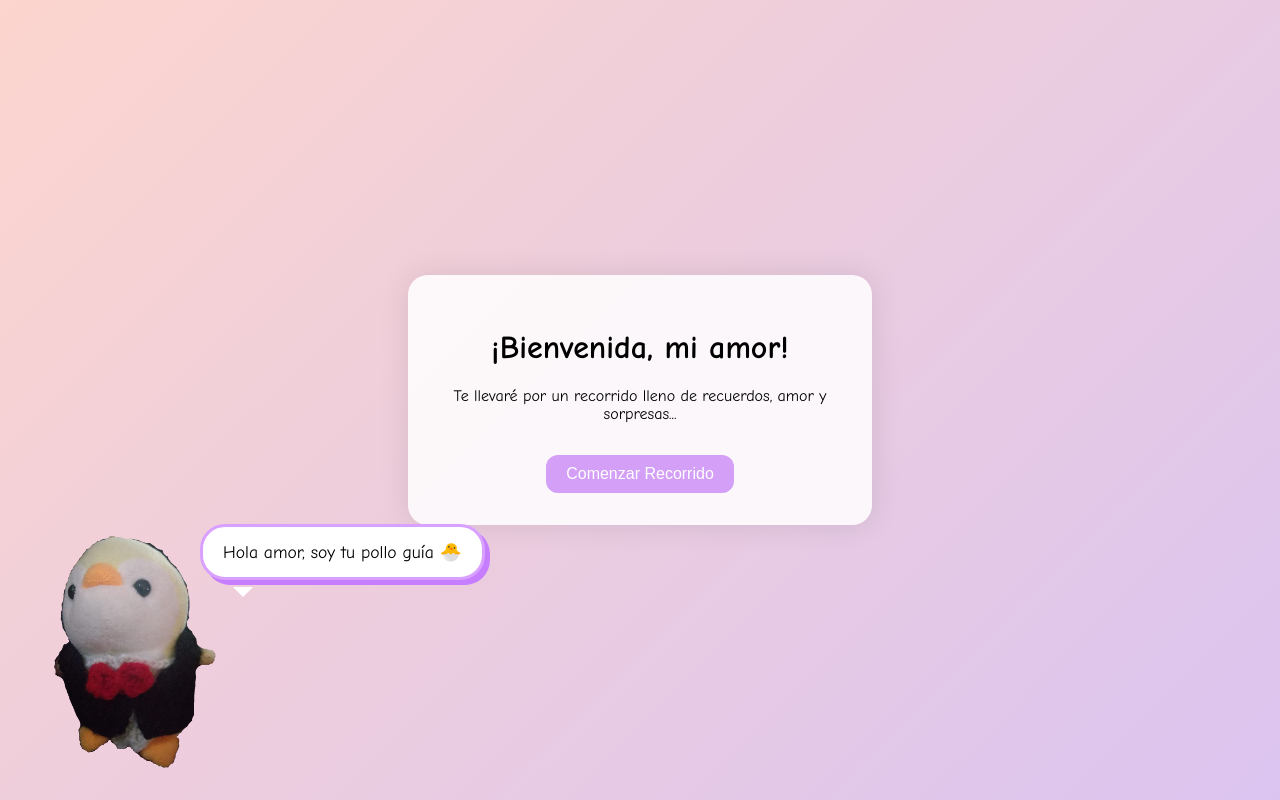
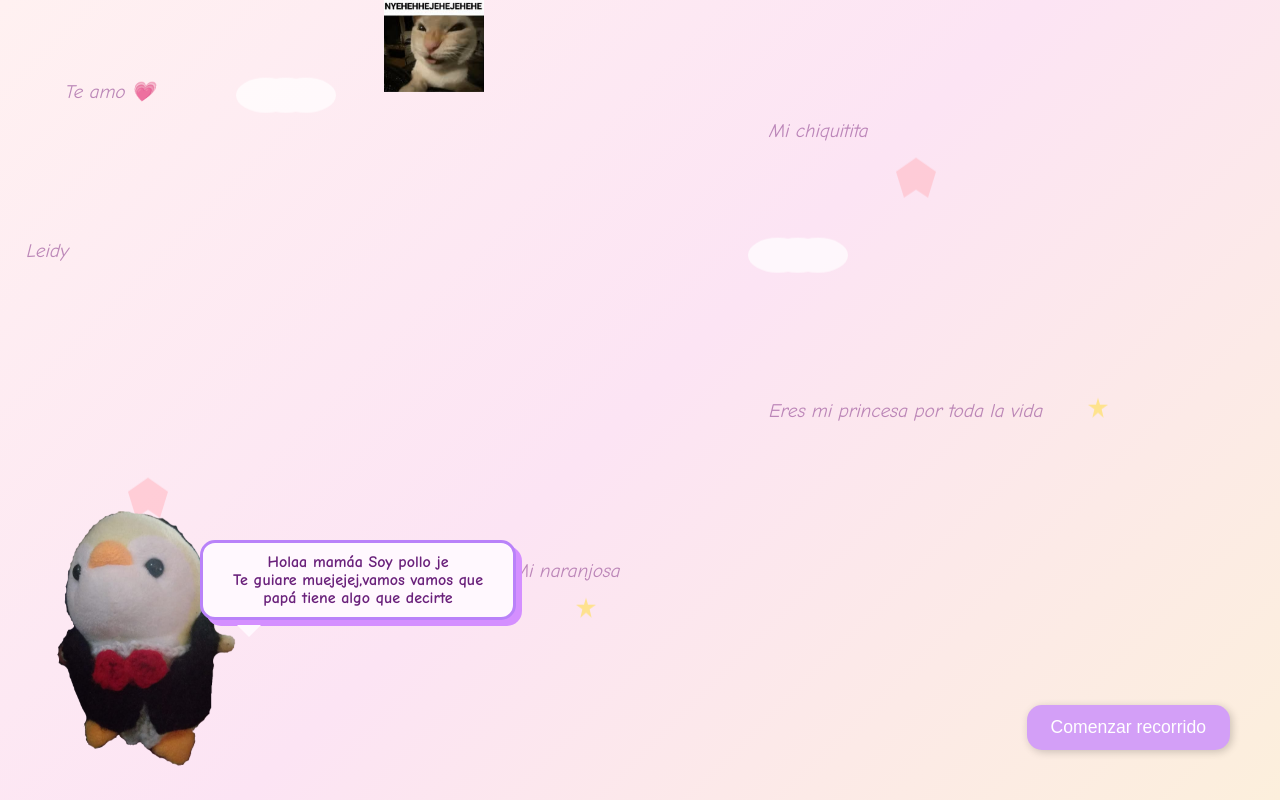
Before and after one commit to microproyects/naranjosa, a plain HTML site: page index.html in a window 1280 px wide. Drawn offline with Linux system fonts and the light colour scheme.

Commit message:
Add files via upload

```diff
--- a/index.html
+++ b/index.html
@@ -7,16 +7,32 @@
   <link rel="stylesheet" href="style.css">
 </head>
 <body>
-  <div class="bienvenida">
-    <h1>¡Bienvenida, mi amor!</h1>
-    <p>Te llevaré por un recorrido lleno de recuerdos, amor y sorpresas...</p>
-    <button onclick="irASiguiente()">Comenzar Recorrido</button>
-  </div>
+  <!-- Decoración flotante -->
+  <div class="decoracion heart" style="top: 20%; left: 70%;"></div>
+  <div class="decoracion nube" style="top: 10%; left: 20%;"></div>
+  <div class="decoracion estrella" style="top: 50%; left: 85%;"></div>
+  <div class="decoracion heart" style="top: 60%; left: 10%;"></div>
+  <div class="decoracion nube" style="top: 30%; left: 60%;"></div>
+  <div class="decoracion estrella" style="top: 75%; left: 45%;"></div>
 
+
+  <!-- Frases de amor -->
+  <div class="frase" style="top: 10%; left: 5%;">Te amo 💗</div>
+  <div class="frase" style="top: 50%; left: 60%;">Eres mi princesa por toda la vida</div>
+    <div class="frase" style="top: 30%; left: 2%;">Leidy</div>
+  <div class="frase" style="top: 15%; left: 60%;">Mi chiquitita </div>
+  <div class="frase" style="top: 70%; left: 40%;">Mi naranjosa</div>
+    <img src="img/cat.png" style=" position: absolute;left: 30%;" width="100px" alt="Gato con corazón">
+
+  <!-- Pollo y botón -->
   <img src="img/pollo.png" alt="Pollo Guía" class="pollo">
-  <div class="globo">
-    Hola amor, soy tu pollo guía 🐣
-  </div>
+<div class="globo">
+  Holaa mamáa Soy pollo je <br>
+Te guiare muejejej,vamos vamos que papá tiene algo que decirte
+
+</div>
+
+  <button onclick="irASiguiente()" class="boton-comenzar">Comenzar recorrido</button>
 
   <audio id="musica-fondo" autoplay loop>
     <source src="audio/tuCancion.mp3" type="audio/mpeg">
--- a/style.css
+++ b/style.css
@@ -1,38 +1,79 @@
 body {
   margin: 0;
   font-family: 'Comic Sans MS', cursive;
-  background: linear-gradient(135deg, #fcd5ce, #dbc4f0); /* rosita pastel + morado pastel */
-  display: flex;
-  justify-content: center;
-  align-items: center;
+  background: linear-gradient(135deg, #fff1f1, #fce4f4, #fcefdc);
   height: 100vh;
   overflow: hidden;
   position: relative;
 }
 
-.bienvenida {
-  padding: 2rem;
-  border-radius: 20px;
-  background-color: rgba(255, 255, 255, 0.85);
-  box-shadow: 0 0 30px rgba(0,0,0,0.1);
-  max-width: 90%;
-  width: 400px;
+/* Animación de elementos flotantes */
+.decoracion {
+  position: absolute;
+  animation: flotar 6s infinite ease-in-out;
+  opacity: 0.7;
+  z-index: 0;
+}
+
+.decoracion.heart {
+  width: 40px;
+  height: 40px;
+  background: pink;
+  clip-path: polygon(50% 0%, 100% 35%, 80% 100%, 50% 80%, 20% 100%, 0% 35%);
+}
+
+.decoracion.nube {
+  width: 60px;
+  height: 35px;
+  background: #fff;
+  border-radius: 50%;
+  box-shadow: 20px 0 #fff, -20px 0 #fff;
+}
+
+.decoracion.estrella {
+  width: 20px;
+  height: 20px;
+  background: #ffe066;
+  clip-path: polygon(50% 0%, 60% 35%, 100% 35%, 68% 58%, 78% 100%, 50% 75%, 22% 100%, 32% 58%, 0% 35%, 40% 35%);
+}
+
+@keyframes flotar {
+  0% { transform: translateY(0); }
+  50% { transform: translateY(-10px); }
+  100% { transform: translateY(0); }
+}
+
+.pollo {
+  position: absolute;
+  bottom: 0;
+  left: 20px;
+  width: 220px;
+  animation: flotar 3s ease-in-out infinite;
   z-index: 1;
-  text-align: center;
 }
 
 .globo {
   position: absolute;
-  bottom: 220px;
+  bottom: 180px;
   left: 200px;
-  background-color: #fff;
-  border: 3px solid #d9a0ff;
-  border-radius: 25px;
-  padding: 15px 20px;
-  font-size: 1.1rem;
-  max-width: 250px;
-  box-shadow: 5px 5px 0 #c77dff;
+  background-color: #fff8fe;
+  border: 3px solid #b982f9;
+  border-radius: 15px;
+  padding: 10px 15px;
+  font-size: 1rem;
+  font-weight: bold;
+  color: #6a217b;
+  max-width: 280px;
+  box-shadow: 6px 6px 0 #d48fff;
+  text-align: center;
+  font-family: 'Comic Sans MS', cursive;
   z-index: 2;
+  transition: transform 0.3s ease-in-out;
+  animation: pop 1s ease;
+}
+
+.globo:hover {
+  transform: scale(1.05);
 }
 
 .globo::after {
@@ -42,38 +83,76 @@ body {
   left: 40px;
   width: 0;
   height: 0;
-  border: 10px solid transparent;
-  border-top-color: #fff;
+  border: 12px solid transparent;
+  border-top-color: #fff8fe;
   border-bottom: 0;
-  margin-left: -10px;
-}
-
-.pollo {
-  position: absolute;
-  bottom: 0;
-  left: 20px;
-  width: 200px;
-  animation: flotar 3s ease-in-out infinite;
+  margin-left: -6px;
   z-index: 1;
 }
 
-@keyframes flotar {
-  0%, 100% { transform: translateY(0); }
-  50% { transform: translateY(-10px); }
+/* Animación de entrada */
+@keyframes pop {
+  0% { transform: scale(0); opacity: 0; }
+  60% { transform: scale(1.1); opacity: 1; }
+  100% { transform: scale(1); }
 }
 
-button {
-  margin-top: 1rem;
+
+.boton-comenzar {
+  position: absolute;
+  bottom: 50px;
+  right: 50px;
   background-color: #d39ff7;
   color: white;
   border: none;
-  padding: 10px 20px;
-  border-radius: 12px;
-  font-size: 1rem;
+  padding: 12px 24px;
+  border-radius: 15px;
+  font-size: 1.1rem;
   cursor: pointer;
-  transition: transform 0.2s;
+  box-shadow: 2px 2px 8px rgba(0,0,0,0.2);
+  transition: transform 0.2s ease;
+  z-index: 2;
 }
 
-button:hover {
-  transform: scale(1.05);
+.boton-comenzar:hover {
+  transform: scale(1.08);
 }
+
+/* Responsive */
+@media (max-width: 600px) {
+  .globo {
+    left: 20%;
+    bottom: 240px;
+    max-width: 70%;
+  }
+
+  .pollo {
+    width: 150px;
+  }
+
+  .boton-comenzar {
+    bottom: 30px;
+    right: 20px;
+    font-size: 1rem;
+  }
+}
+
+
+.flor-1 { top: 0; left: 0; transform: rotate(-20deg); }
+.flor-2 { bottom: 0; right: 0; transform: rotate(15deg); }
+.flor-3 { top: 0; right: 0; transform: rotate(30deg); }
+
+.frase {
+  position: absolute;
+  font-size: 1.2rem;
+  color: #a05da0;
+  font-style: italic;
+  animation: flotarFrase 5s ease-in-out infinite;
+  opacity: 0.7;
+  z-index: 0;
+}
+
+@keyframes flotarFrase {
+  0%, 100% { transform: translateY(0px); }
+  50% { transform: translateY(-10px); }
+}
--- /dev/null
+++ b/style1.css
@@ -0,0 +1,65 @@
+body {
+  margin: 0;
+  font-family: 'Comic Sans MS', cursive;
+  background: linear-gradient(135deg, #fff1f1, #fce4f4, #fcefdc);
+  min-height: 100vh;
+  overflow-x: hidden;
+  padding: 20px;
+  position: relative;
+}
+
+/* Pollo reposicionado a la derecha */
+.pollo {
+  position: fixed;
+  bottom: 170px;
+  right: 20px;
+  width: 120px;
+  animation: flotar 3s ease-in-out infinite;
+  z-index: 0;
+}
+
+@keyframes flotar {
+  0%, 100% { transform: translateY(0); }
+  50% { transform: translateY(-10px); }
+}
+
+.carta-contenedor {
+  background: rgba(255, 255, 255, 0.85);
+  border: 2px solid #cfa1f4;
+  border-radius: 20px;
+  padding: 30px;
+  max-width: 600px;
+  margin: 20px auto;
+  box-shadow: 4px 4px 10px rgba(0,0,0,0.1);
+  z-index: 1;
+  font-size: 1.1rem;
+  line-height: 1.6;
+  color: #5c2768;
+  font-family: 'Georgia', serif;
+  animation: aparecer 1s ease-in-out;
+}
+
+@keyframes aparecer {
+  from { opacity: 0; transform: translateY(20px); }
+  to { opacity: 1; transform: translateY(0); }
+}
+
+.boton-comenzar {
+  position: fixed;
+  bottom: 40px;
+  left: 40px;
+  background-color: #d39ff7;
+  color: white;
+  border: none;
+  padding: 12px 24px;
+  border-radius: 15px;
+  font-size: 1.1rem;
+  cursor: pointer;
+  box-shadow: 2px 2px 8px rgba(0,0,0,0.2);
+  transition: transform 0.2s ease;
+  z-index: 2;
+}
+
+.boton-comenzar:hover {
+  transform: scale(1.08);
+}
```
Also changed, not shown: seccion1.html (+51 -0 lines), img/cat.PNG (added), img/cat.jfif (added), img/cat.webp (added).
